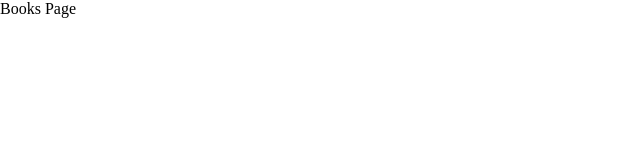
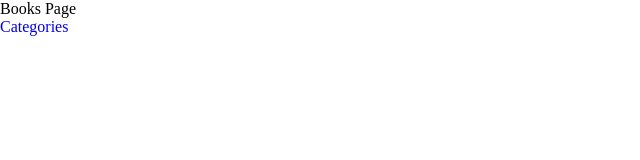
Before and after one commit to fabgrel10/bookstore-react-redux, a React (Vite) app: page / in a window 1280 px wide. Shown: the top 160 px of the page, without its empty margins (0-640 px from the left). Built offline with nearby package versions, Linux system fonts and the light colour scheme; a web font is replaced by a local one.

Commit message:
🔧 chore: Add Link components for navigation

```diff
--- a/src/App.tsx
+++ b/src/App.tsx
@@ -1,6 +1,6 @@
 import { Route, Routes } from 'react-router-dom';
-import BooksPage from './Pages/BooksPage';
-import CategoriesPage from './Pages/CategoriesPage';
+import BooksPage from './pages/BooksPage';
+import CategoriesPage from './pages/CategoriesPage';
 
 function App() {
   return (
--- a/src/Pages/BooksPage.tsx
+++ b/src/pages/BooksPage.tsx
@@ -1,7 +1,10 @@
+import { Link } from 'react-router-dom';
+
 const BooksPage = () => {
   return (
     <div>
       <h1>Books Page</h1>
+      <Link to="/categories">Categories</Link>
     </div>
   );
 };
--- a/src/Pages/CategoriesPage.tsx
+++ b/src/pages/CategoriesPage.tsx
@@ -1,7 +1,10 @@
+import { Link } from 'react-router-dom';
+
 const CategoriesPage = () => {
   return (
     <div>
       <h1>Categories Page</h1>
+      <Link to="/">Home</Link>
     </div>
   );
 };
```
Also changed, not shown: src/components/Categories.tsx (deleted).
